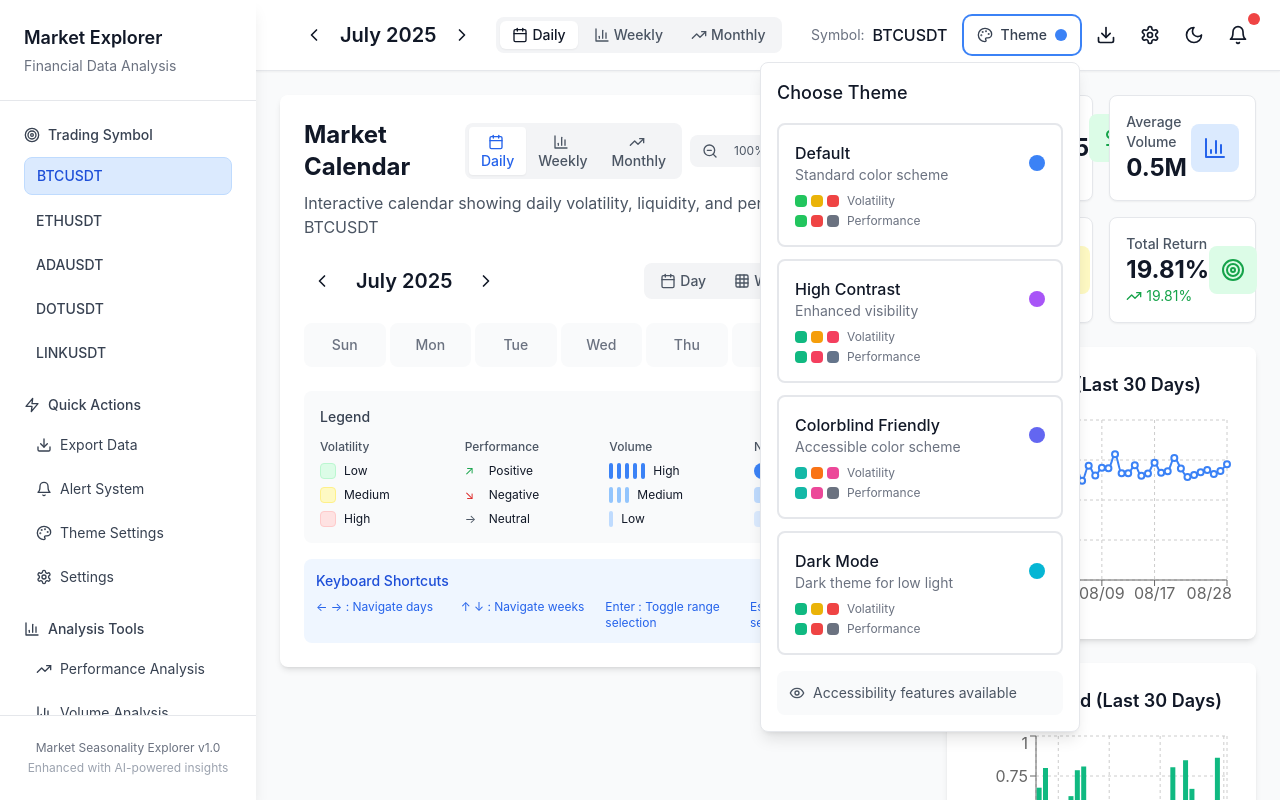
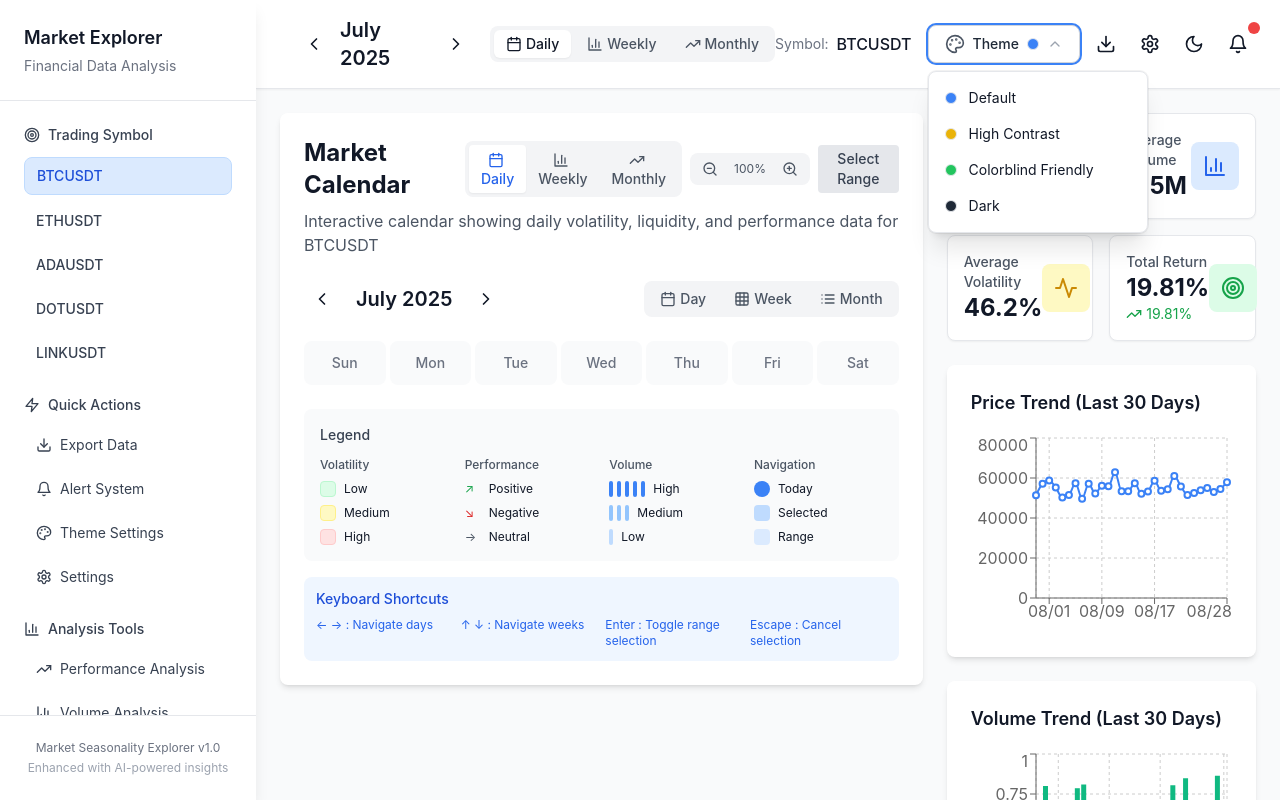
Before and after one commit to YoteshMishra/Market-Seasonality-Explorer, a React (Create React App) app: page / in a window 1280 px wide. Both pictures are taken after a click on the button "Theme". Built offline with nearby package versions, Linux system fonts and the light colour scheme.

Commit message:
fix: improve ThemeSwitcher dropdown visibility and layout (Tailwind only)

```diff
--- a/src/components/ThemeSwitcher.js
+++ b/src/components/ThemeSwitcher.js
@@ -1,180 +1,103 @@
-import React, { useState } from 'react';
+import React, { useState, useRef, useEffect } from 'react';
 import { useSelector, useDispatch } from 'react-redux';
-import { Palette, Eye } from 'lucide-react';
+import { Palette, Check, ChevronDown } from 'lucide-react';
 import { setTheme } from '../store/slices/uiSlice';
-
-const ThemeSwitcher = () => {
-  const dispatch = useDispatch();
-  const { theme } = useSelector(state => state.ui);
-  const [isOpen, setIsOpen] = useState(false);
 
 const themes = [
   {
     id: 'default',
     name: 'Default',
-      description: 'Standard color scheme',
-      colors: {
-        primary: 'blue',
-        volatility: {
-          low: 'green',
-          medium: 'yellow',
-          high: 'red'
-        },
-        performance: {
-          positive: 'green',
-          negative: 'red',
-          neutral: 'gray'
-        }
-      }
+    color: 'bg-blue-500',
   },
   {
     id: 'high-contrast',
     name: 'High Contrast',
-      description: 'Enhanced visibility',
-      colors: {
-        primary: 'purple',
-        volatility: {
-          low: 'emerald',
-          medium: 'amber',
-          high: 'rose'
-        },
-        performance: {
-          positive: 'emerald',
-          negative: 'rose',
-          neutral: 'slate'
-        }
-      }
+    color: 'bg-yellow-500',
   },
   {
     id: 'colorblind-friendly',
     name: 'Colorblind Friendly',
-      description: 'Accessible color scheme',
-      colors: {
-        primary: 'indigo',
-        volatility: {
-          low: 'teal',
-          medium: 'orange',
-          high: 'pink'
-        },
-        performance: {
-          positive: 'teal',
-          negative: 'pink',
-          neutral: 'gray'
-        }
-      }
+    color: 'bg-green-500',
   },
   {
     id: 'dark',
-      name: 'Dark Mode',
-      description: 'Dark theme for low light',
-      colors: {
-        primary: 'cyan',
-        volatility: {
-          low: 'emerald',
-          medium: 'yellow',
-          high: 'red'
+    name: 'Dark',
+    color: 'bg-gray-800',
   },
-        performance: {
-          positive: 'emerald',
-          negative: 'red',
-          neutral: 'gray'
+];
+
+const ThemeSwitcher = () => {
+  const dispatch = useDispatch();
+  const { theme } = useSelector(state => state.ui);
+  const [open, setOpen] = useState(false);
+  const buttonRef = useRef(null);
+  const dropdownRef = useRef(null);
+
+  // Close dropdown on outside click
+  useEffect(() => {
+    function handleClickOutside(event) {
+      if (
+        dropdownRef.current &&
+        !dropdownRef.current.contains(event.target) &&
+        buttonRef.current &&
+        !buttonRef.current.contains(event.target)
+      ) {
+        setOpen(false);
       }
     }
+    if (open) {
+      document.addEventListener('mousedown', handleClickOutside);
+    } else {
+      document.removeEventListener('mousedown', handleClickOutside);
     }
-  ];
+    return () => document.removeEventListener('mousedown', handleClickOutside);
+  }, [open]);
 
   const currentTheme = themes.find(t => t.id === theme) || themes[0];
 
-  const handleThemeChange = (themeId) => {
-    dispatch(setTheme(themeId));
-    setIsOpen(false);
-  };
-
-  const getColorPreview = (colorName) => {
-    const colorMap = {
-      blue: 'bg-blue-500',
-      purple: 'bg-purple-500',
-      indigo: 'bg-indigo-500',
-      cyan: 'bg-cyan-500',
-      green: 'bg-green-500',
-      emerald: 'bg-emerald-500',
-      teal: 'bg-teal-500',
-      yellow: 'bg-yellow-500',
-      amber: 'bg-amber-500',
-      orange: 'bg-orange-500',
-      red: 'bg-red-500',
-      rose: 'bg-rose-500',
-      pink: 'bg-pink-500',
-      gray: 'bg-gray-500',
-      slate: 'bg-slate-500'
-    };
-    return colorMap[colorName] || 'bg-gray-500';
-  };
-
   return (
-    <div className="relative">
+    <div className="relative inline-block text-left">
       <button
-        onClick={() => setIsOpen(!isOpen)}
-        className="flex items-center space-x-2 px-3 py-2 text-sm font-medium text-gray-700 bg-white border border-gray-300 rounded-lg hover:bg-gray-50 focus:outline-none focus:ring-2 focus:ring-blue-500 focus:border-transparent"
+        ref={buttonRef}
+        onClick={() => setOpen((v) => !v)}
+        className="flex items-center justify-between w-full space-x-2 px-4 py-2 rounded-lg border border-gray-300 bg-white shadow-sm hover:bg-gray-50 focus:outline-none focus:ring-2 focus:ring-blue-500 transition-colors"
+        aria-haspopup="listbox"
+        aria-expanded={open}
+        aria-label="Select theme"
+        type="button"
       >
-        <Palette className="w-4 h-4" />
-        <span>Theme</span>
-        <div className={`w-3 h-3 rounded-full ${getColorPreview(currentTheme.colors.primary)}`} />
+        <span className="flex items-center space-x-2">
+          <Palette className="w-5 h-5 text-gray-600" />
+          <span className="font-medium text-gray-800 text-sm">Theme</span>
+          <span className={`w-3 h-3 rounded-full border border-gray-200 ${currentTheme.color}`}></span>
+        </span>
+        <ChevronDown className={`w-4 h-4 text-gray-400 transition-transform ${open ? 'rotate-180' : ''}`} />
       </button>
-
-      {isOpen && (
-        <div className="absolute right-0 mt-2 w-80 bg-white rounded-lg shadow-lg border border-gray-200 z-50">
-          <div className="p-4">
-            <h3 className="text-lg font-medium text-gray-900 mb-4">Choose Theme</h3>
-
-            <div className="space-y-3">
-              {themes.map((themeOption) => (
+      {open && (
+        <div
+          ref={dropdownRef}
+          className="absolute left-0 mt-2 min-w-[220px] w-max rounded-lg border border-gray-200 shadow-xl bg-white ring-1 ring-black ring-opacity-5 z-50"
+        >
+          <div className="py-2">
+            {themes.map((t) => (
               <button
-                  key={themeOption.id}
-                  onClick={() => handleThemeChange(themeOption.id)}
-                  className={`w-full p-4 text-left rounded-lg border-2 transition-all ${
-                    theme === themeOption.id
-                      ? 'border-blue-500 bg-blue-50'
-                      : 'border-gray-200 hover:border-gray-300'
+                key={t.id}
+                onClick={() => {
+                  dispatch(setTheme(t.id));
+                  setOpen(false);
+                }}
+                className={`w-full flex items-center px-4 py-2 space-x-3 text-left text-sm transition-colors focus:outline-none hover:bg-gray-100 ${
+                  theme === t.id ? 'font-semibold bg-blue-50' : ''
                 }`}
+                role="option"
+                aria-selected={theme === t.id}
+                tabIndex={0}
               >
-                  <div className="flex items-center justify-between mb-2">
-                    <div>
-                      <div className="font-medium text-gray-900">{themeOption.name}</div>
-                      <div className="text-sm text-gray-500">{themeOption.description}</div>
-                    </div>
-                    <div className={`w-4 h-4 rounded-full ${getColorPreview(themeOption.colors.primary)}`} />
-                  </div>
-
-                  {/* Color Preview */}
-                  <div className="flex items-center space-x-2">
-                    <div className="flex space-x-1">
-                      <div className={`w-3 h-3 rounded ${getColorPreview(themeOption.colors.volatility.low)}`} />
-                      <div className={`w-3 h-3 rounded ${getColorPreview(themeOption.colors.volatility.medium)}`} />
-                      <div className={`w-3 h-3 rounded ${getColorPreview(themeOption.colors.volatility.high)}`} />
-                    </div>
-                    <span className="text-xs text-gray-500">Volatility</span>
-                  </div>
-
-                  <div className="flex items-center space-x-2 mt-1">
-                    <div className="flex space-x-1">
-                      <div className={`w-3 h-3 rounded ${getColorPreview(themeOption.colors.performance.positive)}`} />
-                      <div className={`w-3 h-3 rounded ${getColorPreview(themeOption.colors.performance.negative)}`} />
-                      <div className={`w-3 h-3 rounded ${getColorPreview(themeOption.colors.performance.neutral)}`} />
-                    </div>
-                    <span className="text-xs text-gray-500">Performance</span>
-                  </div>
+                <span className={`w-3 h-3 rounded-full border border-gray-200 ${t.color}`}></span>
+                <span className="flex-1 whitespace-normal break-words">{t.name}</span>
+                {theme === t.id && <Check className="w-4 h-4 text-blue-600" />}
               </button>
             ))}
-            </div>
-
-            {/* Accessibility Info */}
-            <div className="mt-4 p-3 bg-gray-50 rounded-lg">
-              <div className="flex items-center space-x-2 text-sm text-gray-600">
-                <Eye className="w-4 h-4" />
-                <span>Accessibility features available</span>
-              </div>
-            </div>
           </div>
         </div>
       )}
```
Lines whose indentation alone changed are shown as unchanged.
